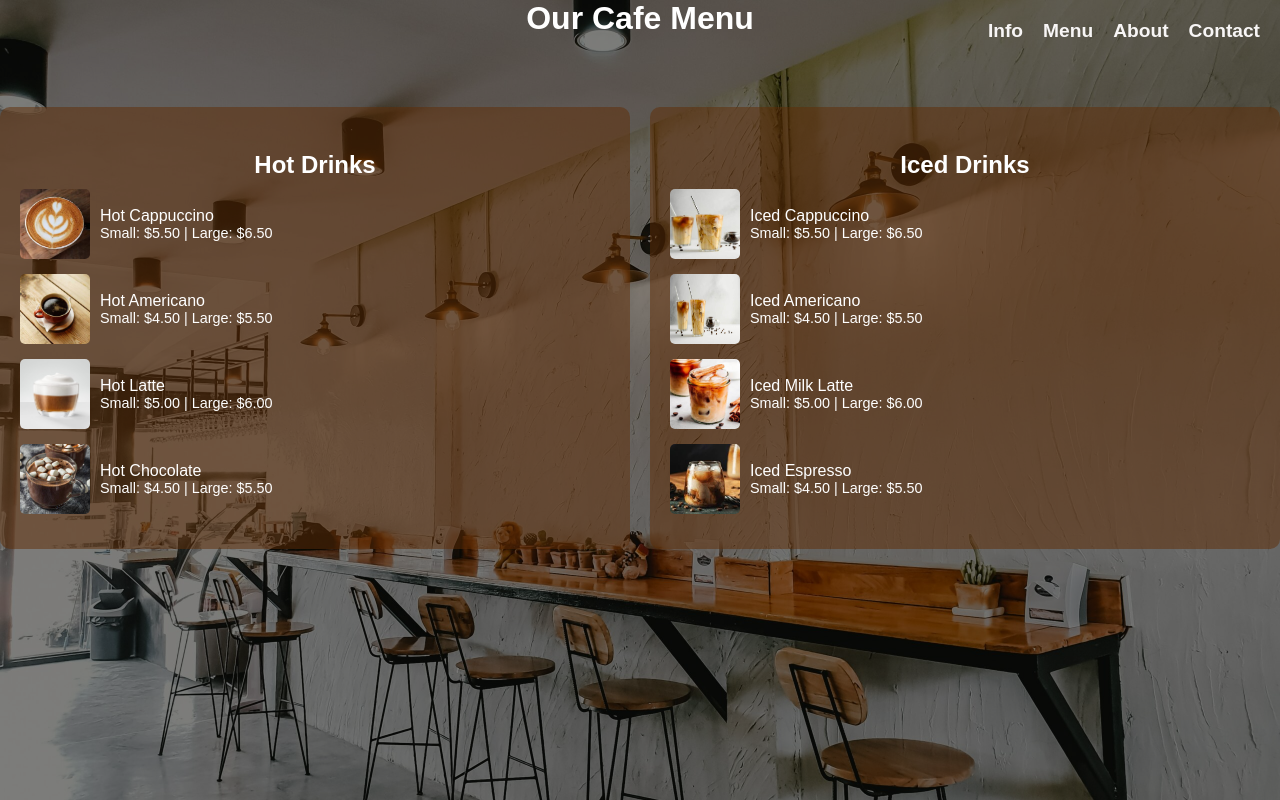
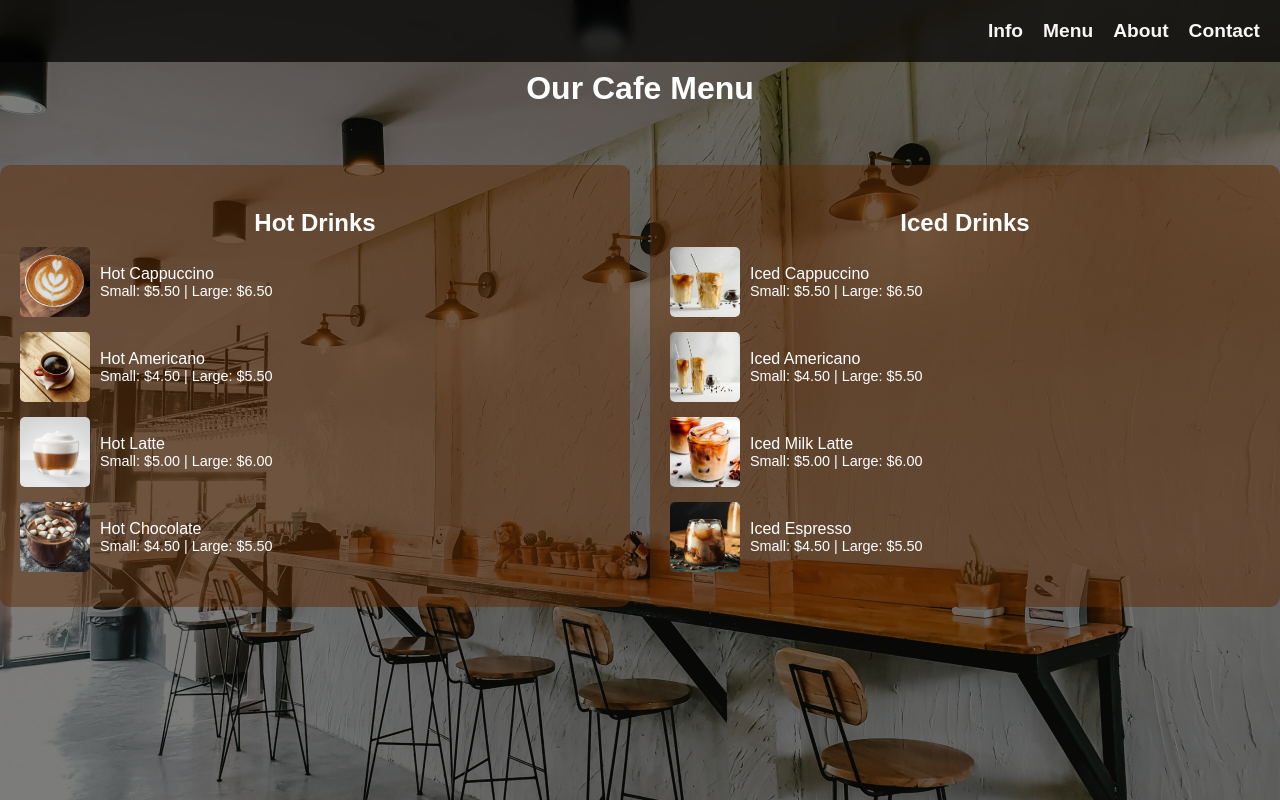
Before and after one commit to kaviyaalaguv/Cafe, a plain HTML site: page menu.html in a window 1280 px wide. Drawn offline with Linux system fonts and the light colour scheme.

Commit message:
Update style.css

```diff
--- a/style.css
+++ b/style.css
@@ -50,7 +50,8 @@ body {
     top: 0;
     width: 100%;
     z-index: 1000;
-
+    background-color: rgba(0, 0, 0, 0.7); /* Semi-transparent black */
+    backdrop-filter: blur(5px);
 }
 
 /* Navbar Links */
@@ -130,8 +131,9 @@ body {
 
 #menu h2 {
     font-size: 2rem;
-    margin-top: 0px;
-    margin-bottom: 70px;
+    margin-top: 0%;
+    margin-bottom: 10%;
+    top: 70px;
     position: relative;
     z-index: 2;
 }
```
